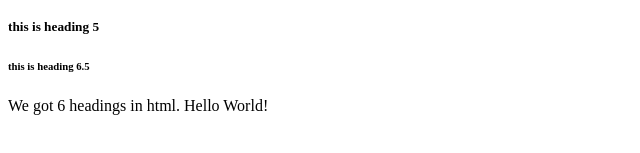
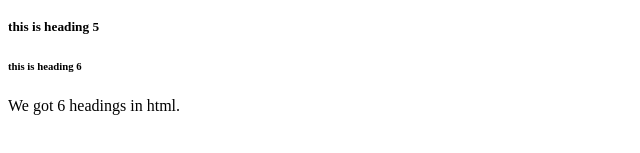
Before and after one commit to nguyenngoclannhu/WebProgramming, a plain HTML site: page index.html in a window 1280 px wide. Shown: the part 191-344 px from the top of the page, without its empty margins (0-640 px from the left). Drawn offline with Linux system fonts and the light colour scheme.

Commit message:
Add index.html 2

```diff
--- a/index.html
+++ b/index.html
@@ -9,9 +9,9 @@
 		<h3> THIS IS HEADING 3 </h3>
 		<h4> This is heading 4 </h4>
 		<h5> this is heading 5 </h5>
-		<h6> this is heading 6.5 </h6>
+		<h6> this is heading 6</h6>
 
-		<p> We got 6 headings in html. Hello World! </p>
+		<p> We got 6 headings in html.</p>
 
 	</body>
 </html>
```
